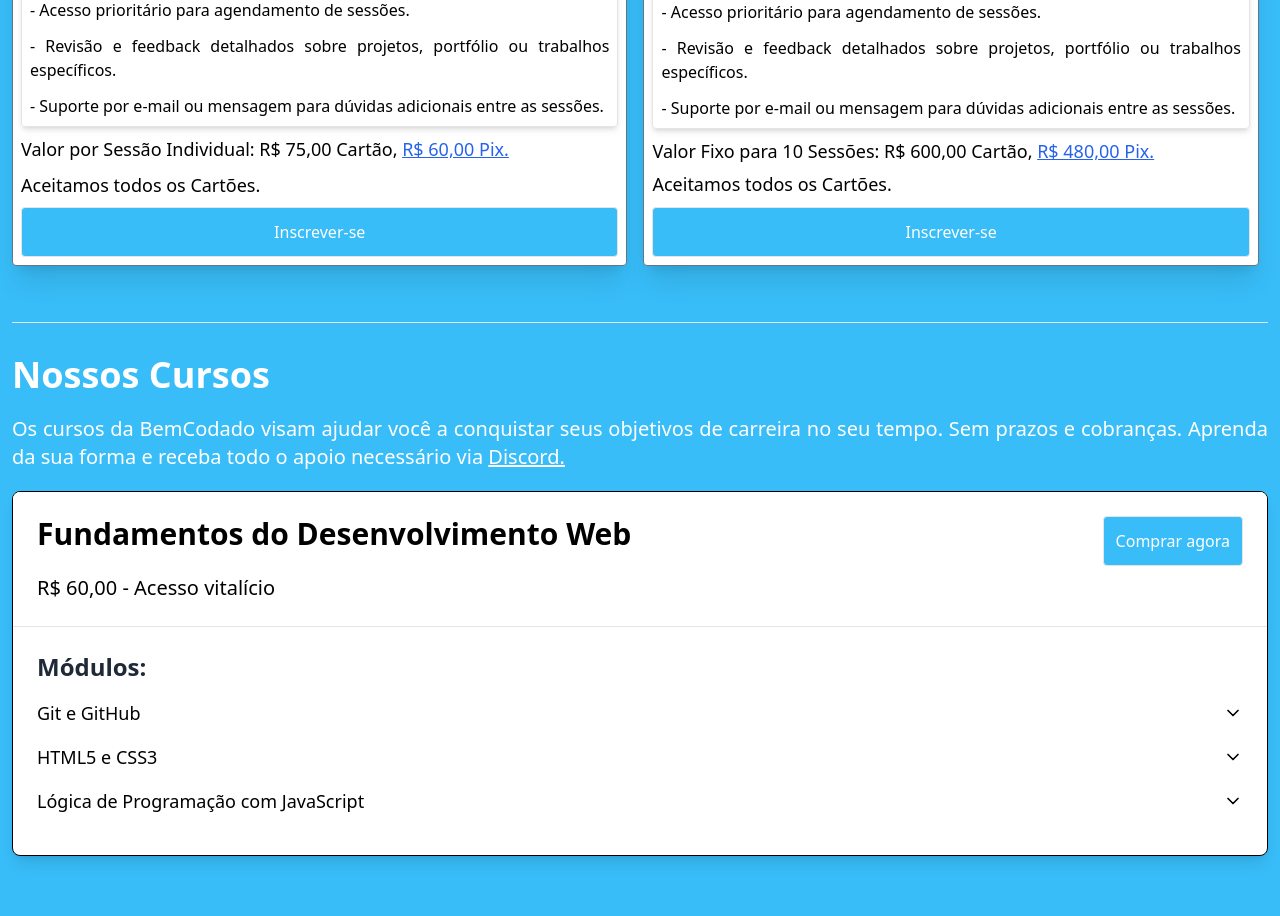
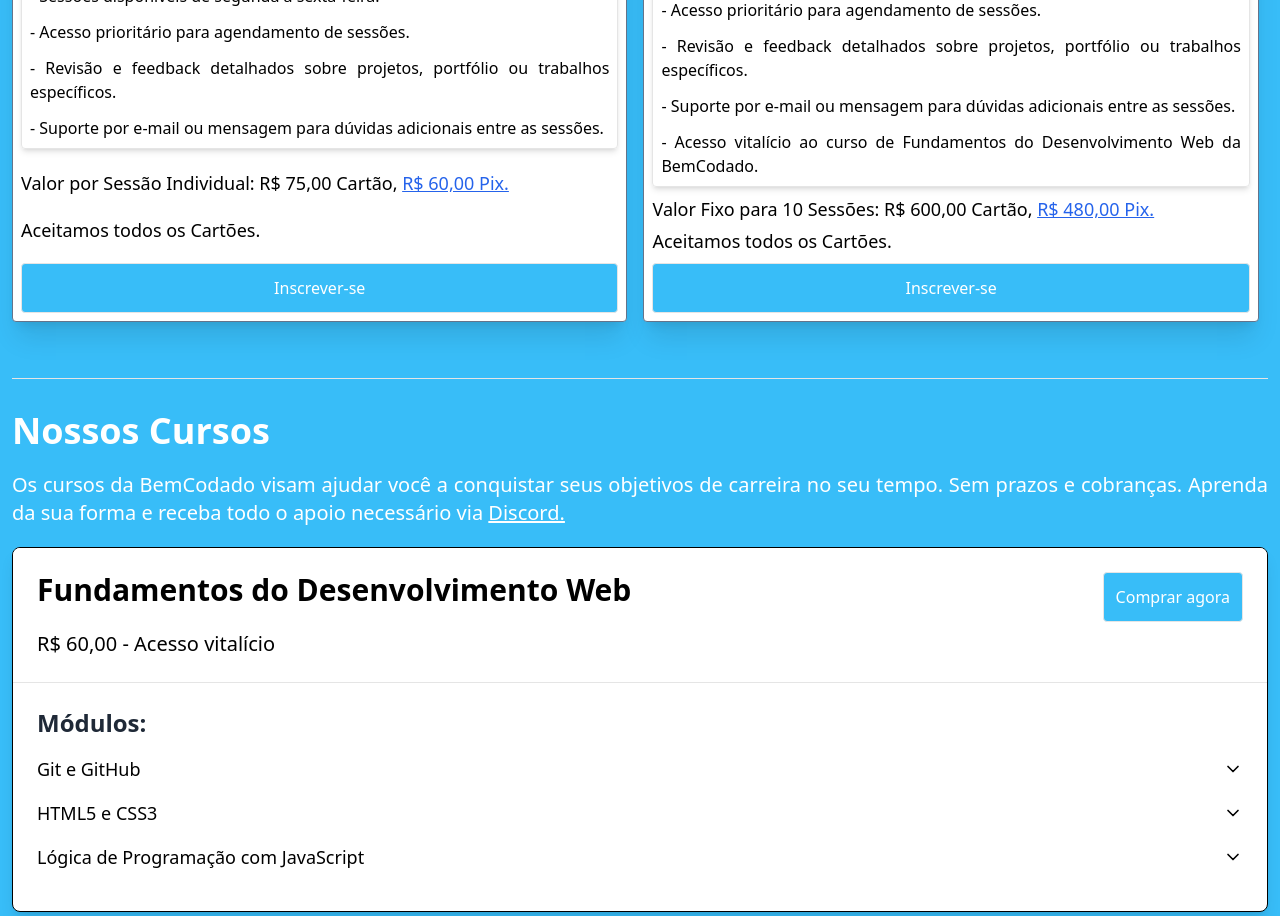
Before and after one commit to claudiocassimiro/bemcodado-mentorias, a Next.js app: page / in a window 1280 px wide. Shown: the part 3060-3976 px from the top of the page. Built offline with nearby package versions, Linux system fonts and the light colour scheme.

Commit message:
fix: hotfix

```diff
--- a/src/app/page.tsx
+++ b/src/app/page.tsx
@@ -373,6 +373,10 @@ export default function Home() {
                   - Suporte por e-mail ou mensagem para dúvidas adicionais entre
                   as sessões.
                 </li>
+                <li className="text-justify">
+                  - Acesso vitalício ao curso de Fundamentos do Desenvolvimento
+                  Web da BemCodado.
+                </li>
               </ul>
               <p className="text-lg mb-1">
                 Valor Fixo para 10 Sessões: R$ 600,00 Cartão,{" "}
```
